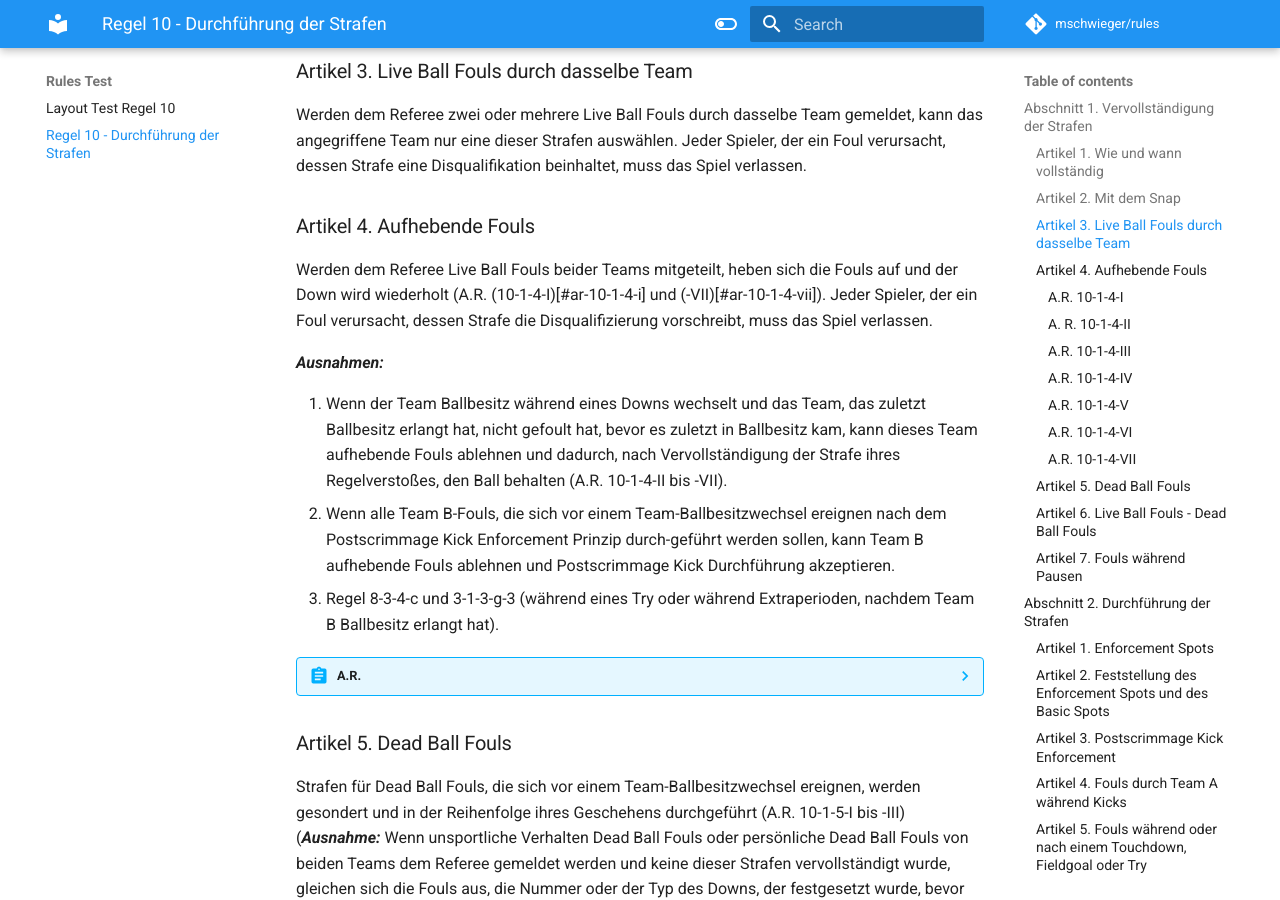
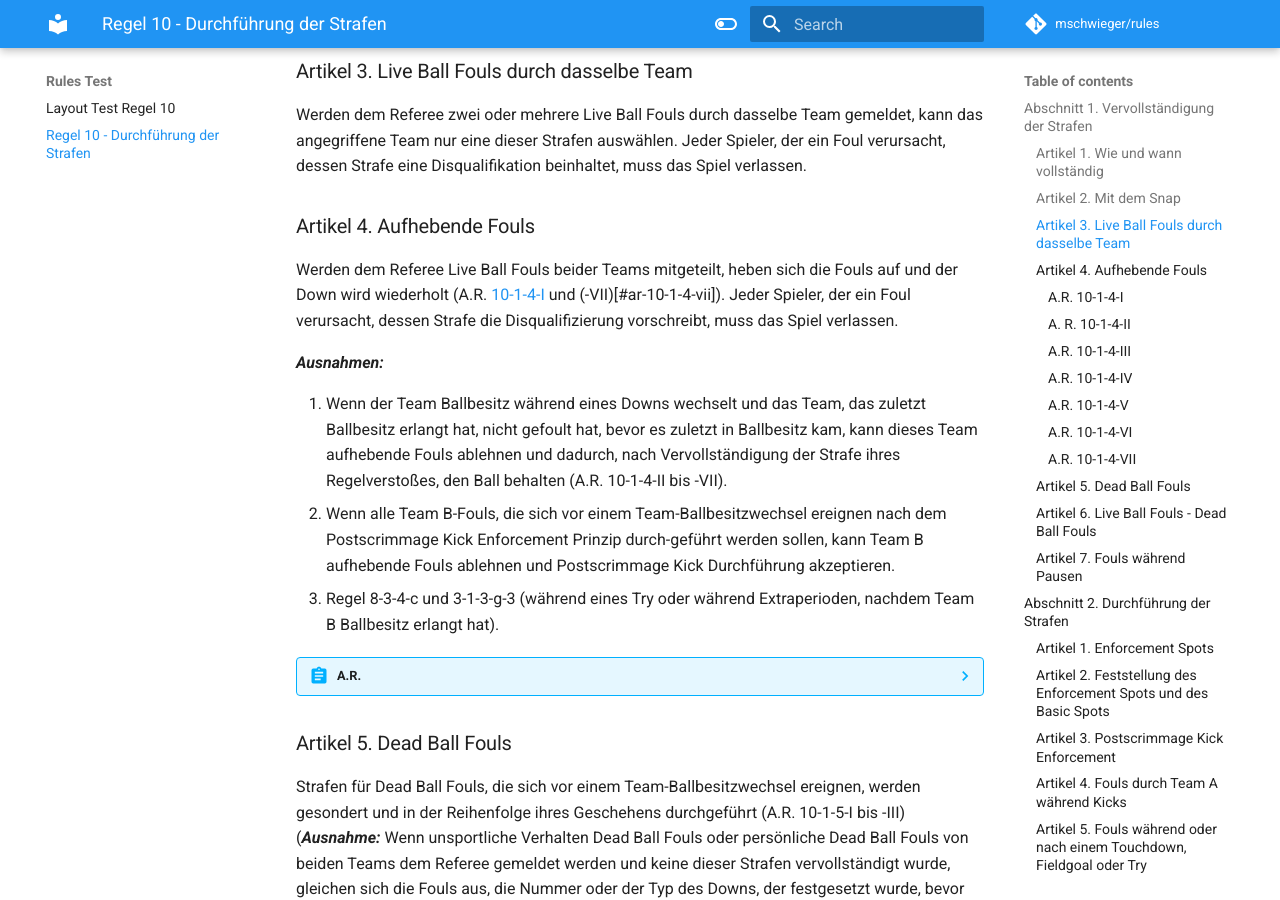
Before and after one commit to mschwieger/rules, an MkDocs documentation site: the page built from docs/regel_10.md, in a window 1280 px wide and 900 px high, scrolled down 585 px. Built offline with MkDocs 1.6.1 and Material for MkDocs 9.7.7, drawn with Linux system fonts in a browser that asks for light colours; comment, search, counter and statistics services are not loaded.

Commit message:
Update regel_10.md

```diff
--- a/docs/regel_10.md
+++ b/docs/regel_10.md
@@ -19,7 +19,7 @@ Werden dem Referee zwei oder mehrere Live Ball Fouls durch dasselbe Team gemelde
 
 ### Artikel 4. Aufhebende Fouls
 
-Werden dem Referee Live Ball Fouls beider Teams mitgeteilt, heben sich die Fouls auf und der Down wird wiederholt (A.R. (10-1-4-I)[#ar-10-1-4-i] und (-VII)[#ar-10-1-4-vii]). Jeder Spieler, der ein Foul verursacht, dessen Strafe die Disqualifizierung vorschreibt, muss das Spiel verlassen.
+Werden dem Referee Live Ball Fouls beider Teams mitgeteilt, heben sich die Fouls auf und der Down wird wiederholt (A.R. [10-1-4-I](#ar-10-1-4-i) und (-VII)[#ar-10-1-4-vii]). Jeder Spieler, der ein Foul verursacht, dessen Strafe die Disqualifizierung vorschreibt, muss das Spiel verlassen.
 
 ***Ausnahmen:***
 
```
